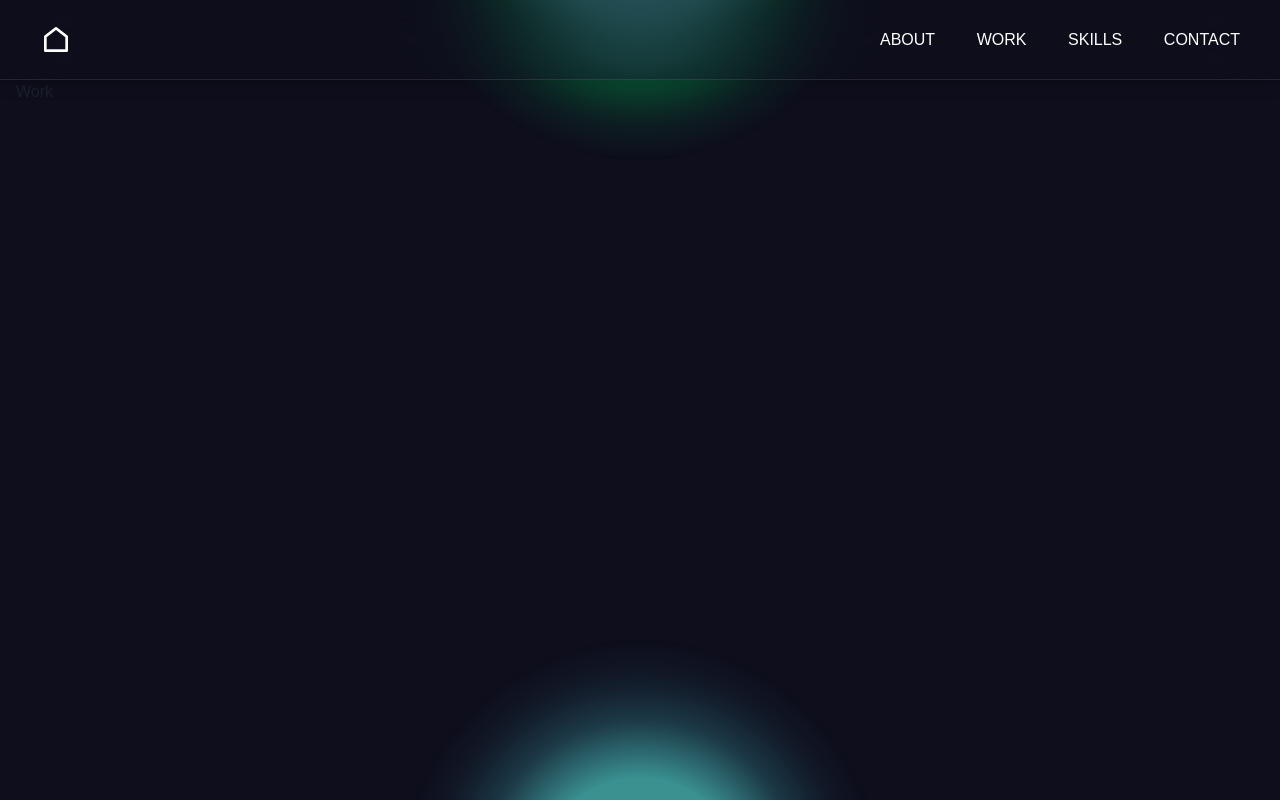
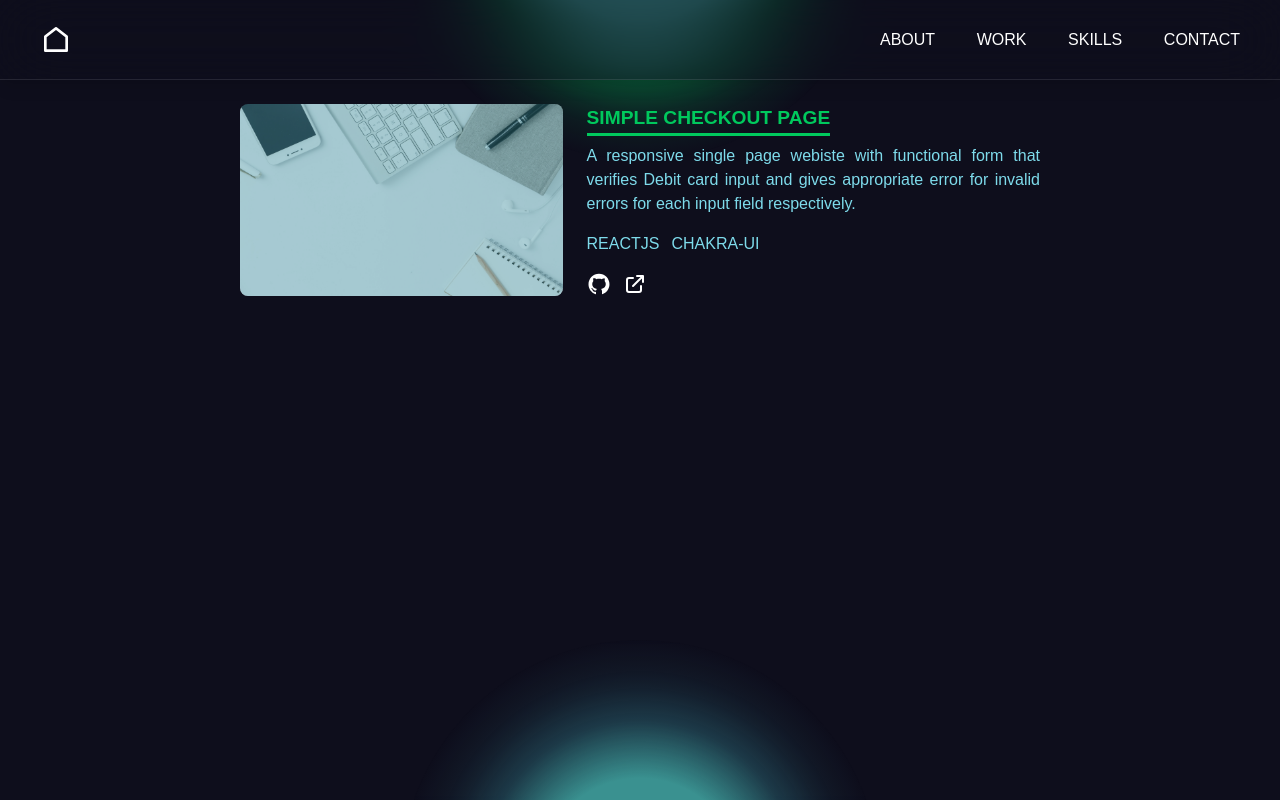
Before and after one commit to Christianey/portfolio, a Next.js app: page /work in a window 1280 px wide. Built offline with nearby package versions, Linux system fonts and the light colour scheme; a web font is replaced by a local one.

Commit message:
added desktop project card

```diff
--- a/pages/skills.jsx
+++ b/pages/skills.jsx
@@ -30,7 +30,6 @@ const SkillIcon = ({ icon, description }) => {
   return (
     <Flex
       direction={"column"}
-      // px={[2, 4, 6, 10]}
       py={[4, 4, 4, 6]}
       gridGap={2}
       maxWidth={"8rem"}
--- a/pages/work.jsx
+++ b/pages/work.jsx
@@ -1,5 +1,114 @@
+import { Flex, Image as Img, Text } from "@chakra-ui/react";
+import { HiOutlineExternalLink } from "react-icons/hi";
+import { AiFillGithub } from "react-icons/ai";
+import Image from "next/image";
+
+const ProjectCard = () => {
+  return (
+    <Flex
+      color={"white"}
+      gridGap={6}
+      cursor={"pointer"}
+      transition={"all .2s ease-in-out"}
+      sx={{
+        "&": {
+          _hover: {
+            gridGap: "2rem",
+            "& > .img-wrapper": {
+              boxShadow: "lg",
+              transform: "scale(1.1)",
+              "&::before": {
+                opacity: 0,
+              },
+            },
+          },
+        },
+      }}
+    >
+      <Flex
+        className="img-wrapper"
+        width={"100%"}
+        height={"100%"}
+        borderRadius={"lg"}
+        color={"white"}
+        overflow={"hidden"}
+        pos={"relative"}
+        transition={"transform .3s ease-in-out"}
+        _before={{
+          content: "''",
+          pos: "absolute",
+          w: "100%",
+          h: "100%",
+          bg: "secondary",
+          opacity: "0.4",
+          zIndex: 1,
+          transition: "opacity 0.2s ease-in-out",
+        }}
+      >
+        <Img
+          as={Image}
+          width={"100%"}
+          height={"100%"}
+          layout={"fill"}
+          objectFit={"cover"}
+          src="/bg.jpeg"
+        />
+      </Flex>
+      <Flex direction={"column"}>
+        <Text
+          mb={2}
+          textTransform={"uppercase"}
+          borderBottom={"3px solid"}
+          borderBottomColor={"primary"}
+          alignSelf={"start"}
+          fontSize={"1.2rem"}
+          fontWeight={"bold"}
+          color={"primary"}
+        >
+          {" "}
+          Simple Checkout Page
+        </Text>
+        <Text mb={4} textAlign={"justify"} color={"#7edbeb"}>
+          A responsive single page webiste with functional form that verifies
+          Debit card input and gives appropriate error for invalid errors for
+          each input field respectively.
+        </Text>
+        <Flex
+          gridGap={3}
+          mb={4}
+          sx={{
+            "& > .chakra-text": {
+              color: "#7edbeb",
+            },
+          }}
+        >
+          <Text>REACTJS</Text>
+          <Text>CHAKRA-UI</Text>
+        </Flex>
+        <Flex gridGap={3}>
+          <AiFillGithub size={"1.5rem"} />
+          <HiOutlineExternalLink size={"1.5rem"} />
+        </Flex>
+      </Flex>
+    </Flex>
+  );
+};
+
 const Work = () => {
-  return <span>Work</span>;
+  return (
+    <Flex
+      wrap={"wrap"}
+      py={[4, 4, 4, 6]}
+      gridGap={4}
+      maxW={"50rem"}
+      justify={"space-around"}
+      flexWrap={"wrap"}
+      mx={"auto"}
+      // mb="10"
+    >
+      <ProjectCard />
+    </Flex>
+  );
 };
 
 export default Work;
```
